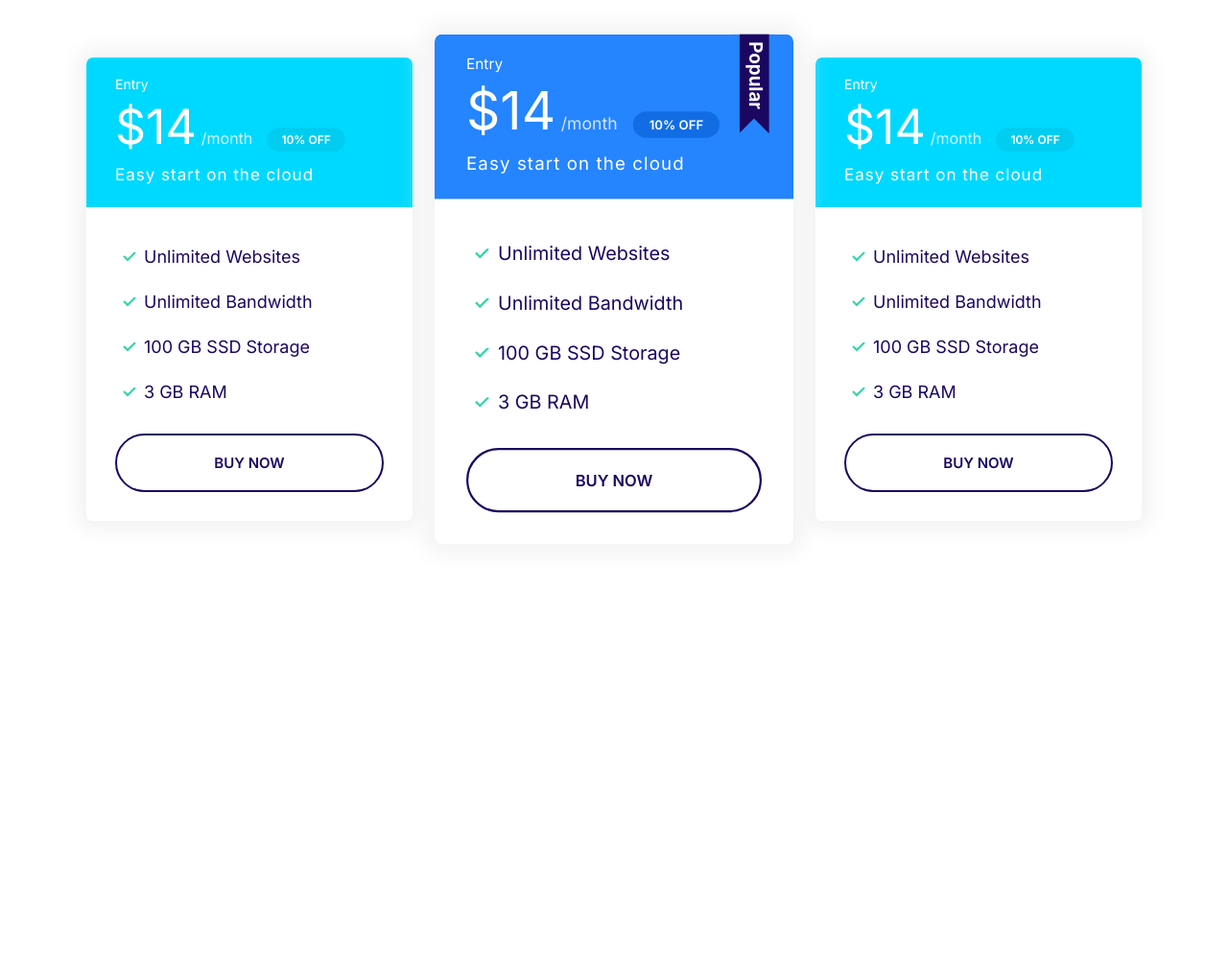
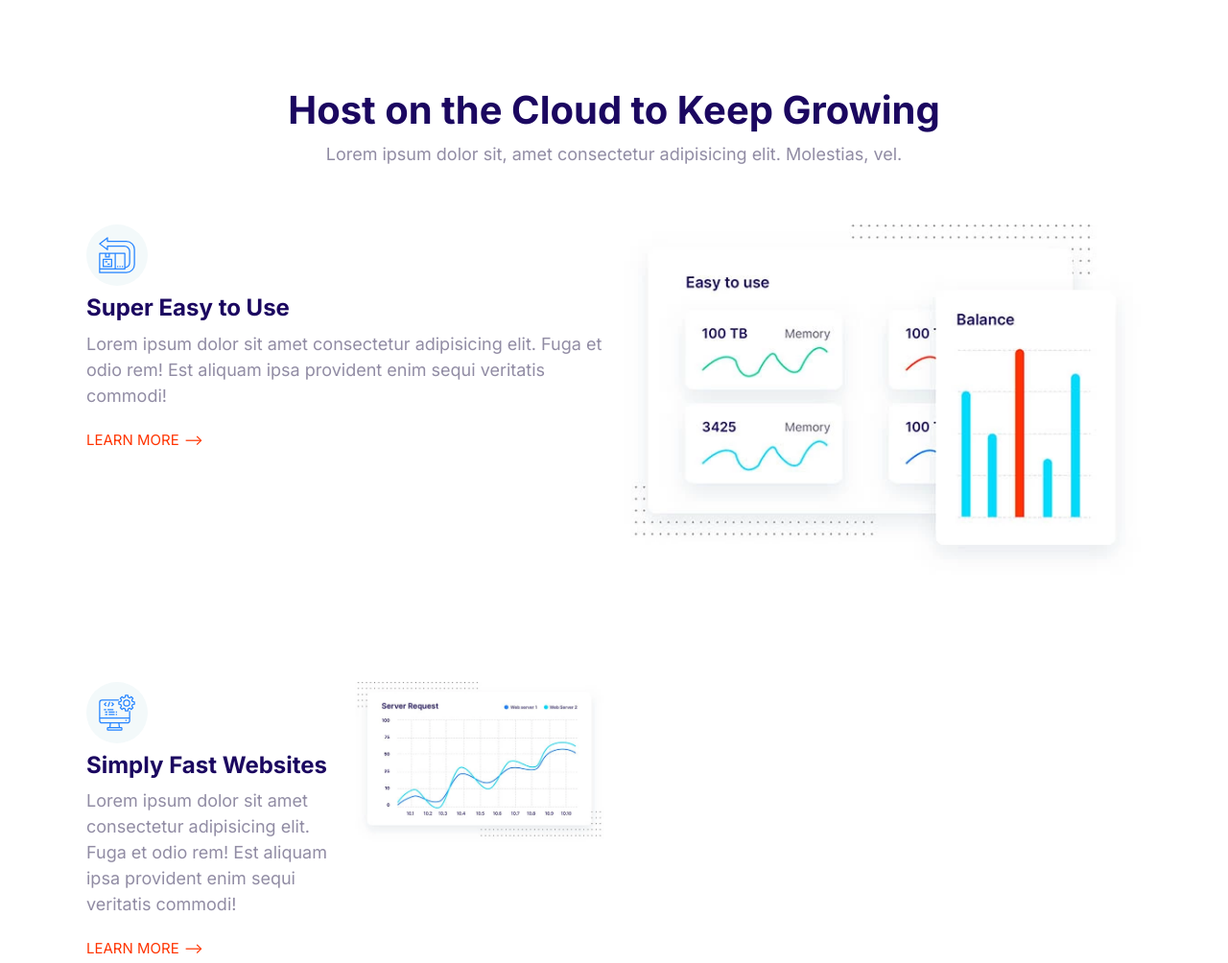
Before and after one commit to MaximEsin/Moshify, a plain HTML site: page index.html in a window 1280 px wide. Shown: the top 1004 px of the page at 96% size. Before the commit the page ends 800 px from the top, so only its background shows below. Drawn offline with Linux system fonts and the light colour scheme.

Commit message:
Features

```diff
--- a/CSS/styles.css
+++ b/CSS/styles.css
@@ -623,3 +623,22 @@ a {
   max-width: 500px;
   margin: 0 auto;
 }
+/* Features */
+.feature {
+  gap: 4rem 2rem;
+  margin: 12rem 0;
+}
+.feature:first-of-type {
+  margin-top: 6rem;
+}
+.feature__heading {
+  margin: 1rem 0;
+}
+.feature__image {
+  width: 100%;
+}
+@media screen and (min-width: 768px) {
+  .feature:nth-of-type(even) .feature__content {
+    order: 2;
+  }
+}
--- a/index.html
+++ b/index.html
@@ -15,69 +15,99 @@
     />
   </head>
   <body>
-    <section class="block container block-plans">
-      <div class="grid grid--1x3">
-        <div class="plan">
-          <div class="card card--secondary">
-            <header class="card__header">
-              <h3 class="plan__name">Entry</h3>
-              <span class="plan__price">$14</span>
-              <span class="plan__billing-cycle">/month</span>
-              <span class="badge badge--secondary badge--small">10% OFF</span>
-              <span class="plan__description">Easy start on the cloud</span>
-            </header>
-            <div class="card__body">
-              <ul class="list list--tick">
-                <li class="list__item">Unlimited Websites</li>
-                <li class="list__item">Unlimited Bandwidth</li>
-                <li class="list__item">100 GB SSD Storage</li>
-                <li class="list__item">3 GB RAM</li>
-              </ul>
-              <button class="btn btn--outline btn--block">Buy now</button>
-            </div>
-          </div>
+    <section class="block container">
+      <header class="block__header">
+        <h2>Host on the Cloud to Keep Growing</h2>
+        <p>Lorem ipsum dolor sit, amet consectetur adipisicing elit. Molestias, vel.</p>
+      </header>
+      <article class="grid grid--1x2 feature">
+        <div class="feature__content">
+          <span class="icon-container">
+            <svg class="icon icon--primary">
+              <use xlink:href="images/sprite.svg#easy"></use>
+            </svg>
+          </span>
+          <h3 class="feature__heading">Super Easy to Use</h3>
+          <p>
+            Lorem ipsum dolor sit amet consectetur adipisicing elit. Fuga et
+            odio rem! Est aliquam ipsa provident enim sequi veritatis commodi!
+          </p>
+          <a href="#" class="link-arrow">Learn more</a>
         </div>
-        <div class="plan plan--popular">
-          <div class="card card--primary">
-            <header class="card__header">
-              <h3 class="plan__name">Entry</h3>
-              <span class="plan__price">$14</span>
-              <span class="plan__billing-cycle">/month</span>
-              <span class="badge badge--primary badge--small">10% OFF</span>
-              <span class="plan__description">Easy start on the cloud</span>
-            </header>
-            <div class="card__body">
-              <ul class="list list--tick">
-                <li class="list__item">Unlimited Websites</li>
-                <li class="list__item">Unlimited Bandwidth</li>
-                <li class="list__item">100 GB SSD Storage</li>
-                <li class="list__item">3 GB RAM</li>
-              </ul>
-              <button class="btn btn--outline btn--block">Buy now</button>
-            </div>
-          </div>
+        <picture>
+          <source
+            type="image/webp"
+            srcset="images/easy.webp 1x, images/easy@2x.webp 2x"
+          />
+          <source
+            type="image/jpg"
+            srcset="images/easy.jpg 1x, images/easy@2x.jpg 2x"
+          />
+          <img
+            class="feature__image"
+            src="images/easy@2x.jpg"
+            alt="A graphic"
+          />
+        </picture>
+      <article class="grid grid--1x2 feature">
+        <div class="feature__content">
+          <span class="icon-container">
+            <svg class="icon icon--primary">
+              <use xlink:href="images/sprite.svg#computer"></use>
+            </svg>
+          </span>
+          <h3 class="feature__heading">Simply Fast Websites</h3>
+          <p>
+            Lorem ipsum dolor sit amet consectetur adipisicing elit. Fuga et
+            odio rem! Est aliquam ipsa provident enim sequi veritatis commodi!
+          </p>
+          <a href="#" class="link-arrow">Learn more</a>
         </div>
-        <div class="plan">
-          <div class="card card--secondary">
-            <header class="card__header">
-              <h3 class="plan__name">Entry</h3>
-              <span class="plan__price">$14</span>
-              <span class="plan__billing-cycle">/month</span>
-              <span class="badge badge--secondary badge--small">10% OFF</span>
-              <span class="plan__description">Easy start on the cloud</span>
-            </header>
-            <div class="card__body">
-              <ul class="list list--tick">
-                <li class="list__item">Unlimited Websites</li>
-                <li class="list__item">Unlimited Bandwidth</li>
-                <li class="list__item">100 GB SSD Storage</li>
-                <li class="list__item">3 GB RAM</li>
-              </ul>
-              <button class="btn btn--outline btn--block">Buy now</button>
-            </div>
-          </div>
+        <picture>
+          <source
+            type="image/webp"
+            srcset="images/fast.webp 1x, images/fast@2x.webp 2x"
+          />
+          <source
+            type="image/jpg"
+            srcset="images/fast.jpg 1x, images/fast@2x.jpg 2x"
+          />
+          <img
+            class="feature__image"
+            src="images/fast@2x.jpg"
+            alt="A graphic"
+          />
+        </picture>
+      <article class="grid grid--1x2 feature">
+        <div class="feature__content">
+          <span class="icon-container">
+            <svg class="icon icon--primary">
+              <use xlink:href="images/sprite.svg#settings"></use>
+            </svg>
+          </span>
+          <h3 class="feature__heading">WordPress made easy</h3>
+          <p>
+            Lorem ipsum dolor sit amet consectetur adipisicing elit. Fuga et
+            odio rem! Est aliquam ipsa provident enim sequi veritatis commodi!
+          </p>
+          <a href="#" class="link-arrow">Learn more</a>
         </div>
-      </div>
+        <picture>
+          <source
+            type="image/webp"
+            srcset="images/wordpress.webp 1x, images/wordpress@2x.webp 2x"
+          />
+          <source
+            type="image/jpg"
+            srcset="images/wordpress.jpg 1x, images/wordpress@2x.jpg 2x"
+          />
+          <img
+            class="feature__image"
+            src="images/wordpress@2x.jpg"
+            alt="A graphic"
+          />
+        </picture>
+      </article>
     </section>
     <script src="js/main.js"></script>
   </body>
```
Also changed, not shown: Components/features.html (added, +94 -0 lines), images/computer.svg (added), images/easy.jpg (added), images/easy.webp (added), images/easy@2x.jpg (added), images/easy@2x.webp (added), images/fast.jpg (added), images/fast.webp (added), images/fast@2x.jpg (added), images/fast@2x.webp (added), images/settings.svg (added), images/wordpress.jpg (added), images/wordpress.webp (added), images/wordpress@2x.jpg (added), 1 more files, 1 other file.
